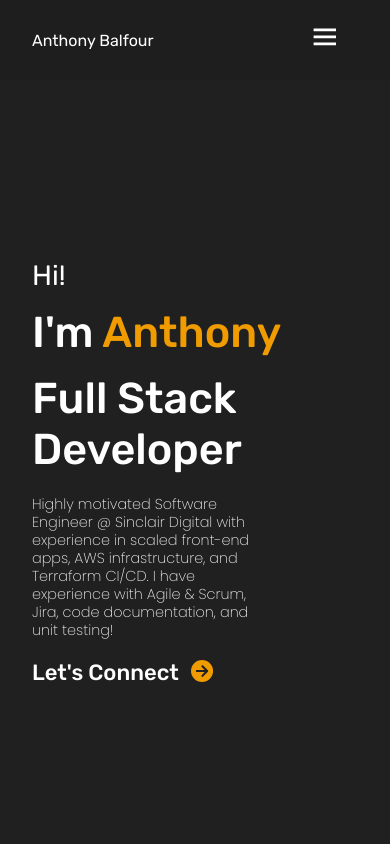
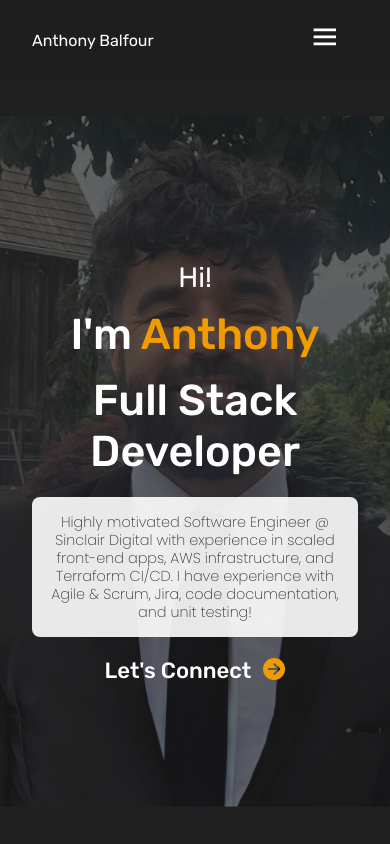
Before and after one commit to anthony-balfour/anthony-balfour.github.io, a React (Create React App) app: page / in a window 390 px wide. Shown: the top 844 px of the page. Built offline with nearby package versions, Linux system fonts and the light colour scheme; a web font is replaced by a local one.

Commit message:
made updates to projects and the intro picture

```diff
--- a/src/App.js
+++ b/src/App.js
@@ -12,6 +12,7 @@ function App() {
       <Navbar />
       <Intro />
       <Skills />
+      <Projects />
       <About />
       <Contact />
       <Footer />
--- a/src/Sections/Contact/contact.js
+++ b/src/Sections/Contact/contact.js
@@ -30,13 +30,13 @@ import emailjs from '@emailjs/browser';
     <div className="contact-container">
     <section id="contact">
       <h2 className="contact-title">Contact Me</h2>
-      <p className="contact-description">Send me a message, let's do something awesome together!</p>
+      <p className="contact-description">Feel free to send a message!</p>
       <form ref={form} onSubmit={sendEmail} className="contact-form">
         <input type="text" className="contact-name" placeholder="Your Name" name="your_name" />
         <input type="email" className="contact-email" placeholder='Your Email' name="your_email" />
         <textarea name="message" className="contact-message" rows="5" placeholder='Your Message'></textarea>
         <button className="contact-submit" type="submit" value='Send'>Submit</button>
-        <p className="email-response hidden">Thanks for the e-mail! I'll get back to you asap!</p>
+        <p className="email-response hidden">Thanks for the e-mail! Talk to you soon</p>
         <div className="contact-links">
           <a href="https://github.com/anthony-balfour"><img className="contact-icon" src={github} alt="github icon" /></a>
           <a href="https://www.linkedin.com/in/anthonybalfourjr/"><img className="contact-icon" src={linkedin} alt ="linekdin icon" /></a>
--- a/src/Sections/Intro/intro.css
+++ b/src/Sections/Intro/intro.css
@@ -18,16 +18,66 @@ The self-portrait is positioned in the second half of the page
   position: relative;
 }
 
-#intro-content {
+.intro-layout {
   height: calc(100vh - 5rem);
   width: 100vw;
+  display: flex;
+  align-items: center;
+  position: relative;
+  z-index: 2;
+}
+
+#intro-content {
+  flex: 1;
   padding: 2rem;
   font-size: 3.4rem;
   font-weight: 500;
   display: flex;
   flex-direction: column;
   justify-content: center;
-  outline: 10px solid teal;
+  max-width: 50%;
+}
+
+.profile-section {
+  flex: 1;
+  display: flex;
+  justify-content: center;
+  align-items: center;
+  padding: 2rem;
+  height: calc(100vh - 5rem);
+  overflow: hidden;
+}
+
+.profile-image-container {
+  margin: 0;
+  width: 100%;
+  height: 100%;
+  display: flex;
+  justify-content: center;
+  align-items: center;
+}
+
+.profile-headshot {
+  width: 100%;
+  max-width: 100%;
+  height: 100%;
+  max-height: calc(100vh - 9rem);
+  object-fit: contain;
+  object-position: center;
+  border: none;
+  box-shadow: none;
+}
+
+.background-portrait {
+  position: absolute;
+  height: 100%;
+  width: 100%;
+  object-fit: cover;
+  top: 0;
+  left: 0;
+  z-index: -1;
+  opacity: 0;
+  display: none;
 }
 
 #hello {
@@ -53,6 +103,54 @@ The self-portrait is positioned in the second half of the page
   max-width: 465px;
 }
 
+/* Mobile and tablet responsive design */
+@media screen and (max-width: 768px) {
+  .intro-layout {
+    flex-direction: column;
+  }
+
+  #intro-content {
+    max-width: 100%;
+    text-align: center;
+    z-index: 2;
+    position: relative;
+  }
+
+  .profile-section {
+    position: absolute;
+    top: 0;
+    left: 0;
+    width: 100%;
+    height: 100%;
+    z-index: -1;
+    padding: 0;
+  }
+
+  .profile-image-container {
+    width: 100%;
+    height: 100%;
+  }
+
+  .profile-headshot {
+    width: 100%;
+    height: 100%;
+    max-height: none;
+    object-fit: cover;
+    opacity: 0.4;
+  }
+
+  .background-portrait {
+    display: none;
+  }
+
+  .intro-paragraph {
+    background: rgba(255, 255, 255, 0.9);
+    padding: 1rem;
+    border-radius: 8px;
+    color: #333;
+  }
+}
+
 @media screen and (max-width: 850px) {
   .intro-text {
     font-size: 3.32rem;
@@ -63,10 +161,25 @@ The self-portrait is positioned in the second half of the page
   }
 }
 
+@media screen and (max-width: 1024px) and (min-width: 769px) {
+  .profile-headshot {
+    height: 55vh;
+    min-height: 55vh;
+  }
+
+  #intro-content {
+    max-width: 55%;
+  }
+}
+
 @media screen and (max-width: 600px) {
   .intro-paragraph {
-    max-width: 60vw;
+    max-width: 90vw;
     font-size: 0.9rem;
+  }
+
+  .profile-headshot {
+    opacity: 0.3;
   }
 }
 
--- a/src/Sections/Intro/intro.js
+++ b/src/Sections/Intro/intro.js
@@ -8,6 +8,7 @@
 import React from 'react'
 import "./intro.css";
 import portrait from "../../assets/wolfpicwithmebg.png";
+import profileHeadshot from "../../assets/black_white_tux_headshot2.png";
 /* Font Awesome */
 import { FontAwesomeIcon } from '@fortawesome/react-fontawesome';
 import { faCircleArrowRight } from '@fortawesome/free-solid-svg-icons';
@@ -17,7 +18,9 @@ const Intro = () => {
   return (
     <>
     <section id="intro">
-      <section id="intro-content">
+      <img src={portrait} alt="background portrait" className="background-portrait" />
+      <div className="intro-layout">
+        <main id="intro-content">
           <p id="hello">Hi!</p>
           <p className="intro-text">I'm <span id="introName">Anthony</span></p>
           <span className="intro-text" id="web-dev">Full Stack Developer</span>
@@ -28,18 +31,18 @@ const Intro = () => {
           </p>
             {/* Tools: React, Spring Boot, AWS (EC2, S3, RDS), Java, MySQL, Bootstrap, Node, Express, Axios, CRUD </p> */}
 
-
           <Link id="intro-connect" to="contact" smooth={true} duration={600}>
             <span>Let's Connect</span>
             <FontAwesomeIcon icon = {faCircleArrowRight} id="right-arrow"></FontAwesomeIcon>
           </Link>
-      </section>
+        </main>
 
-      <aside>
-        <figure>
-          {/* <img src= {portrait} alt="headshot of Anthony" id='portrait'></img> */}
+        <aside className="profile-section">
+          <figure className="profile-image-container">
+            <img src={profileHeadshot} alt="Anthony Balfour professional headshot" className="profile-headshot" />
           </figure>
         </aside>
+      </div>
     </section>
     </>
   )
--- a/src/Sections/Projects/projects.js
+++ b/src/Sections/Projects/projects.js
@@ -15,12 +15,12 @@ const Projects = () => {
       <div className="projects-container">
 
         <div className="project-container">
-          <h4>Rainier Tech Roots Website </h4>
-          <h4 className="project-img-title">(AWS CloudFront/S3) </h4>
+          <h4>Rainier Tech Roots Website  </h4>
+          <h4 className="project-img-title">2024 </h4>
           <a href="https://www.rainiertechroots.org">
             <img className="project-img" src={rtr} alt="Rainier Tech Roots Website Landing Page" />
           </a>
-          <p className="tools"></p>
+          <p className="tools">React, AWS CloudFront & S3 </p>
           <aisde className="img-links">
             <a href="https://www.rainiertechroots.org"><p>Site</p></a>
             <a href="https://github.com/anthony-balfour/RainierTechRootsSite"><p>Source</p></a>
@@ -28,8 +28,8 @@ const Projects = () => {
         </div>
 
         <div className="project-container">
-          <h4>Spotify API React Music Player</h4>
-          <h4 className="project-img-title">(Docker/AWS EC2)</h4>
+          <h4>Spotify API React Music Player </h4>
+          <h4 className="project-img-title">2024</h4>
           <a href="https://d2h541ino9vlhb.cloudfront.net/">
             <img className="project-img" src={musicplayer} alt="CRUD Application Screenshot" />
           </a>
@@ -46,12 +46,12 @@ const Projects = () => {
       <div className="projects-container" >
 
         <div className="project-container">
-          <h4>Full Stack Expedia App</h4>
-          <h4 className="project-img-title">(AWS S3/Glitch hosting)</h4>
+          <h4>Full Stack Expedia App - School Project</h4>
+          <h4 className="project-img-title">2023</h4>
           <a href="https://d331b40h9acmbs.cloudfront.net/">
             <img className="project-img" src={expedia} alt="Expedia Webpage Screenshot" />
           </a>
-          <p className="tools"> Tools: JS, Node, Express, SQL, API, JSON, Docker, AWS Console</p>
+          <p className="tools"> Tools: JS, Node, Express, SQL, API, JSON, Docker, AWS S3 and CloudFront</p>
           <aisde className="img-links">
             <a href="https://d331b40h9acmbs.cloudfront.net/"><p>Site</p></a>
             <a href="https://github.com/anthony-balfour/outbound_flight_reservation"><p>Source</p></a>
@@ -59,20 +59,20 @@ const Projects = () => {
         </div>
 
         <div className="project-container">
-          <h4>Seahawks Landing Page (static)</h4>
-          <h4 className="project-img-title">(S3 Bucket) </h4>
+          <h4>Seahawks Landing Page - School Project</h4>
+          <h4 className="project-img-title"> 2023 </h4>
           <a href="http://seahawks-landing-page.s3-website.us-east-2.amazonaws.com/" >
             <img className="project-img" src={seahawks} alt="Seahawks Landing Page Screenshot" />
           </a>
 
-          <p className="tools"> Tools: JavaScript, HTML5, CSS3</p>
+          <p className="tools"> Tools: JavaScript, HTML5, CSS3, S3 bucket</p>
           <aisde className="img-links">
             <a href="http://seahawks-landing-page.s3-website.us-east-2.amazonaws.com/"><p>Site</p></a>
           </aisde>
         </div>
       </div>
       {/* <button className="projects-see-more">See More</button> */}
-      <div className="projects-container" >
+      {/* <div className="projects-container" >
 
         <div className="project-container">
           <h4>Full Stack Student Management App</h4>
@@ -101,7 +101,7 @@ const Projects = () => {
           </aisde>
         </div>
 
-      </div>
+      </div> */}
     </section>
   )
 }
```
Also changed, not shown: src/assets/black_white_tux_headshot.png (added), src/assets/black_white_tux_headshot2.png (added). Lines whose indentation alone changed are shown as unchanged.
